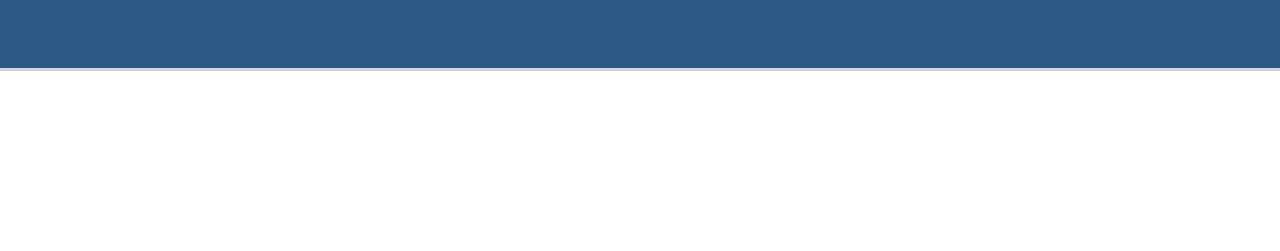
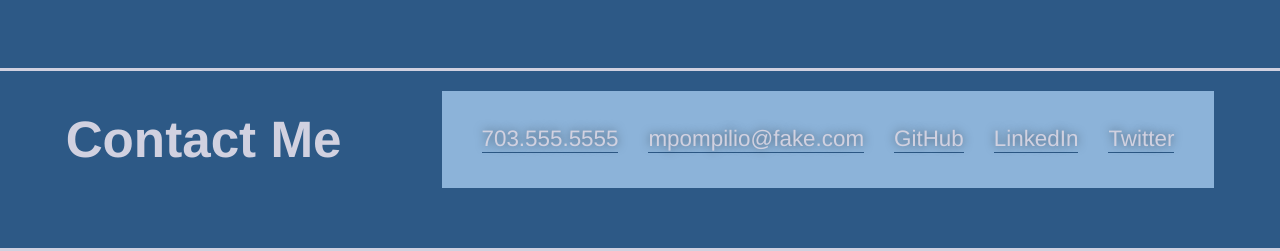
Before and after one commit to mpompilio/portfolio, a plain HTML site: page index.html in a window 1280 px wide. Shown: the part 1422-1673 px from the top of the page. Before the commit the page ends 1493 px from the top, so only its background shows below. Drawn offline with Linux system fonts and the light colour scheme; files whose address does not match are found by name.

Commit message:
added contact me section

```diff
--- a/assets/css/style.css
+++ b/assets/css/style.css
@@ -263,3 +263,42 @@ section h2 {
     color: var(--secondary-color);
     text-decoration: none;
 }
+
+/* Contact Me Section */
+
+.contact-me {
+    display: flex;
+    justify-content: center;
+    align-items: center;
+}
+
+.contact-me-content {
+    display: flex;
+    background: var(--fourth-color);
+    padding: 25px;
+}
+
+.contact-me-content ul {
+    display: flex;
+    flex-wrap: wrap;
+    list-style: none;
+}
+
+.contact-me-content ul li {
+    display: flex;
+    padding: 10px 15px;
+}
+
+.contact-me-content ul li a {
+    font-size: 1.75vw;
+    border-bottom: 1px solid var(--primary-color);
+    text-shadow: 0 0 10px rgba(0, 0, 0, 0.5);
+    text-decoration: none;
+    color: var(--secondary-color);
+}
+
+.contact-me-content ul li a:hover {
+
+    color: var(--third-color);
+    text-shadow: none;
+}
--- a/index.html
+++ b/index.html
@@ -116,7 +116,23 @@
             </li>
         </ul>
     </section>
-
+    <!--Contact Me Section-->
+    <section class="contact-me" id="contact-me">
+        <div class="flex-row">
+            <h2 class="section-header">
+                Contact Me
+            </h2>
+        </div>
+        <div class="contact-me-content">
+            <ul>
+                <li><a href="">703.555.5555</a></li>
+                <li><a href="mailto:mpompilio@fake.com">mpompilio@fake.com</a></li>
+                <li><a href="https://github.com/mpompilio">GitHub</a></li>
+                <li><a href="https://www.linkedin.com/">LinkedIn</a></li>
+                <li><a href="https://twitter.com/">Twitter</a></li>
+            </ul>
+        </div>
+    </section>
 
 </body>
 
```
